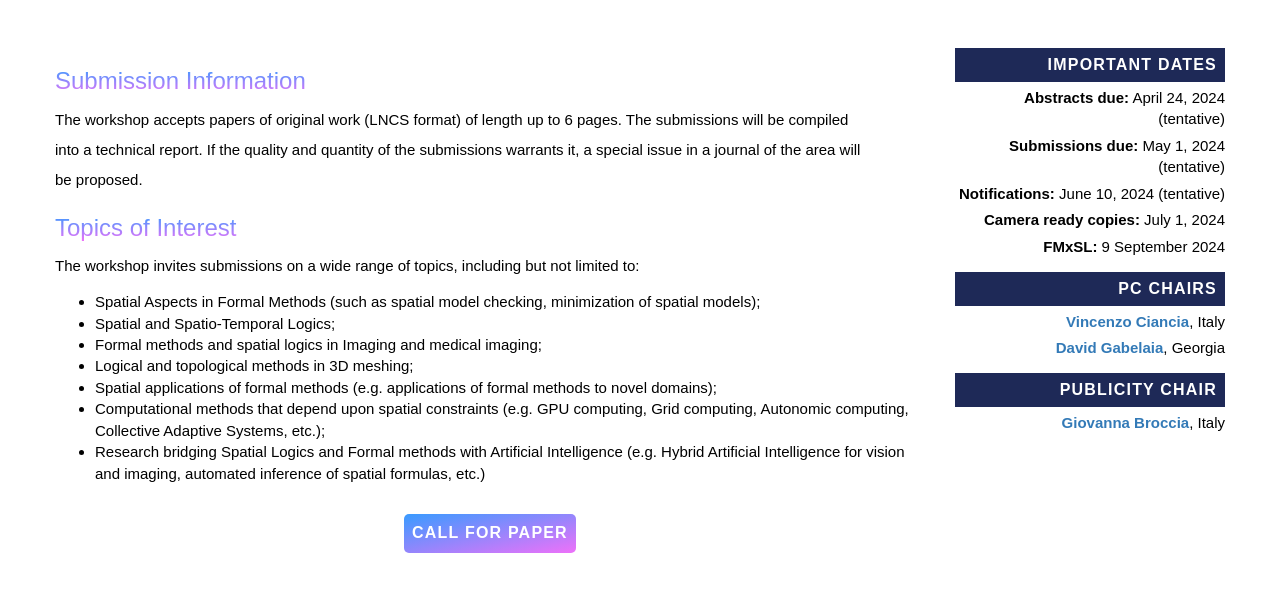
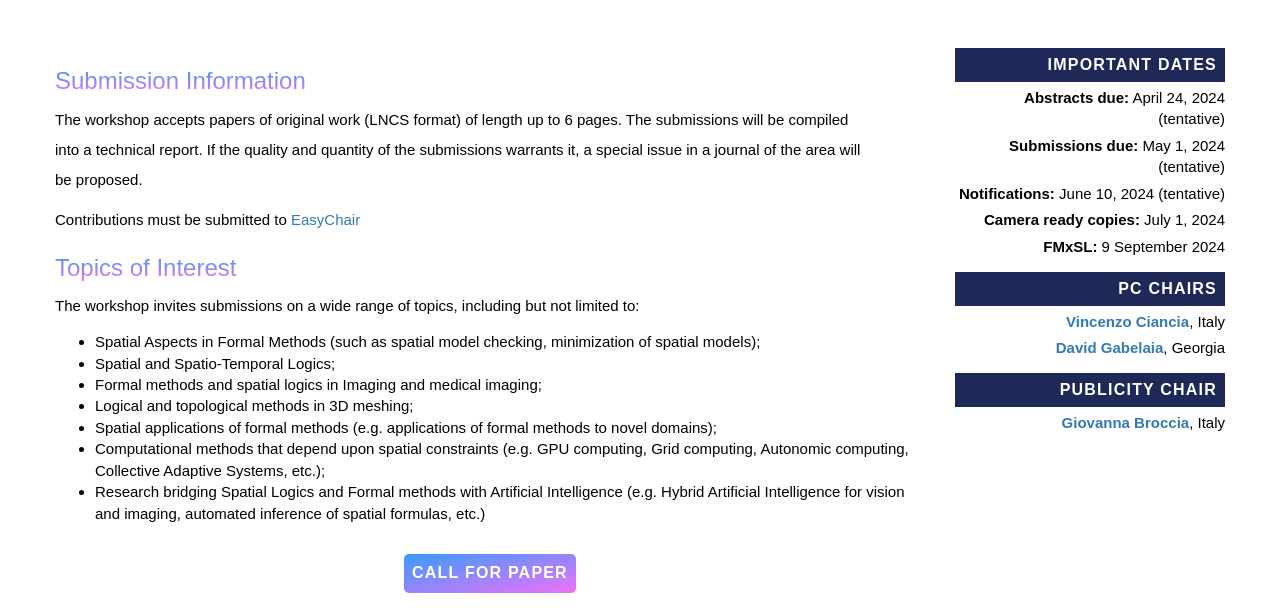
Before and after one commit to FMxSL24/FMxSL24.github.io, a plain HTML site: page submission.html in a window 1280 px wide. Shown: the part 416-1032 px from the top of the page. Drawn offline with Linux system fonts and the light colour scheme; some packages are replaced by stand-ins of ours; a script that the page names is missing; a web font is replaced by a local one.

Commit message:
easychair link

```diff
--- a/submission.html
+++ b/submission.html
@@ -187,7 +187,10 @@
 										The workshop accepts papers of original work (LNCS format) of length up to 6 pages.
 										The submissions will be compiled into a technical report.
 										If the quality and quantity of the submissions warrants it, a special issue in a journal of the area will be proposed.
-							</p>	</p>
+									</p>
+									<p class="text">
+										Contributions must be submitted to <a href="https://easychair.org/conferences/?conf=fmxsl24" target="_blank">EasyChair</a>
+									</p>
 
 									<h3 class="aboutTitle">Topics of Interest</h3>
 									<p class="text">
```
